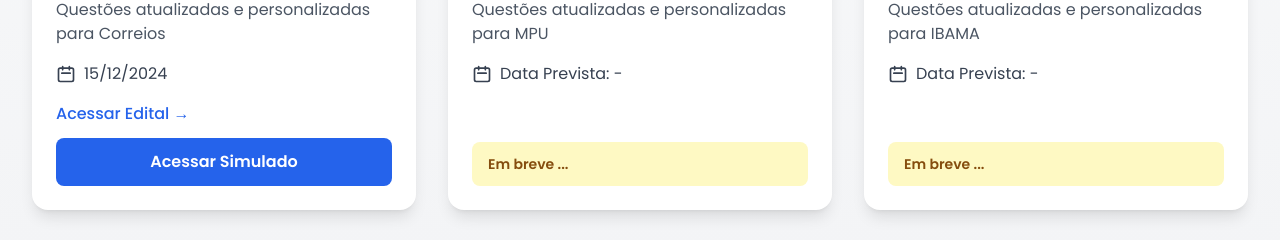
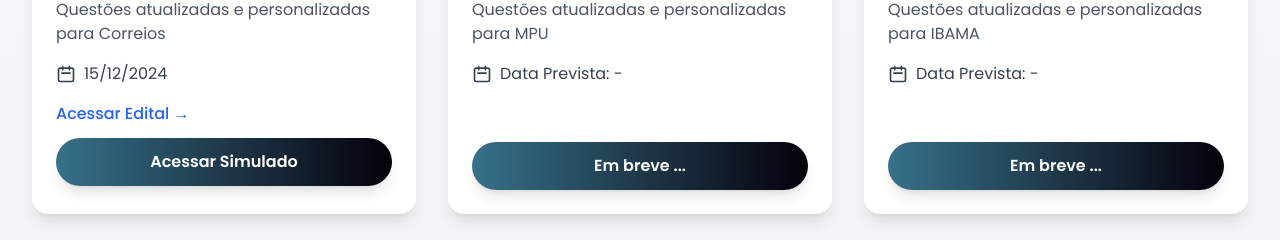
Before and after one commit to andredfaria/concursy, a Next.js app: page / in a window 1280 px wide. Shown: the part 815-1055 px from the top of the page. Built offline with nearby package versions, Linux system fonts and the light colour scheme.

Commit message:
review: change color button

```diff
--- a/app/components/SimuladosSection.tsx
+++ b/app/components/SimuladosSection.tsx
@@ -90,20 +90,20 @@
                     </div>
 
                     <div className="space-y-3">
-                      <a target="_blank"
+                      <a
+                        target="_blank"
                         href={simulado.edital}
-                        target="_blank"
                         rel="noopener noreferrer"
                         className="block text-blue-600 hover:text-blue-800 font-medium transition-colors"
                       >
                         Acessar Edital →
                       </a>
 
-                      <a target="_blank"
+                      <a
+                        target="_blank"
                         href={simulado.linkProduto}
-                        target="_blank"
                         rel="noopener noreferrer"
-                        className="block w-full py-3 px-4 text-center font-semibold text-white bg-blue-600 rounded-lg hover:bg-blue-700 transition-colors"
+                        className="block w-full py-3 px-4 text-center bg-gradient-to-r from-[#37718a] to-[#040009] px-6 py-3 rounded-full text-white font-semibold hover:from-[#4a8ca1] hover:to-[#262227] transition-all duration-300 transform hover:scale-105 shadow-lg"
                       >
                         Acessar Simulado
                       </a>
@@ -132,7 +132,7 @@
                       <span>Data Prevista: {simulado.data}</span>
                     </div>
 
-                    <div className="block w-full py-3 px-4 text-center font-semibold text-white bg-blue-600 rounded-lg transition-colors inline-flex items-center px-3 py-1 rounded-full text-sm font-medium bg-yellow-100 text-yellow-800">
+                    <div className="block w-full py-3 px-4 text-center bg-gradient-to-r from-[#37718a] to-[#040009] px-6 py-3 rounded-full text-white font-semibold hover:from-[#4a8ca1] hover:to-[#262227] transition-all duration-300 transform hover:scale-105 shadow-lg">
                       Em breve ...
                     </div>
                   </div>
```
